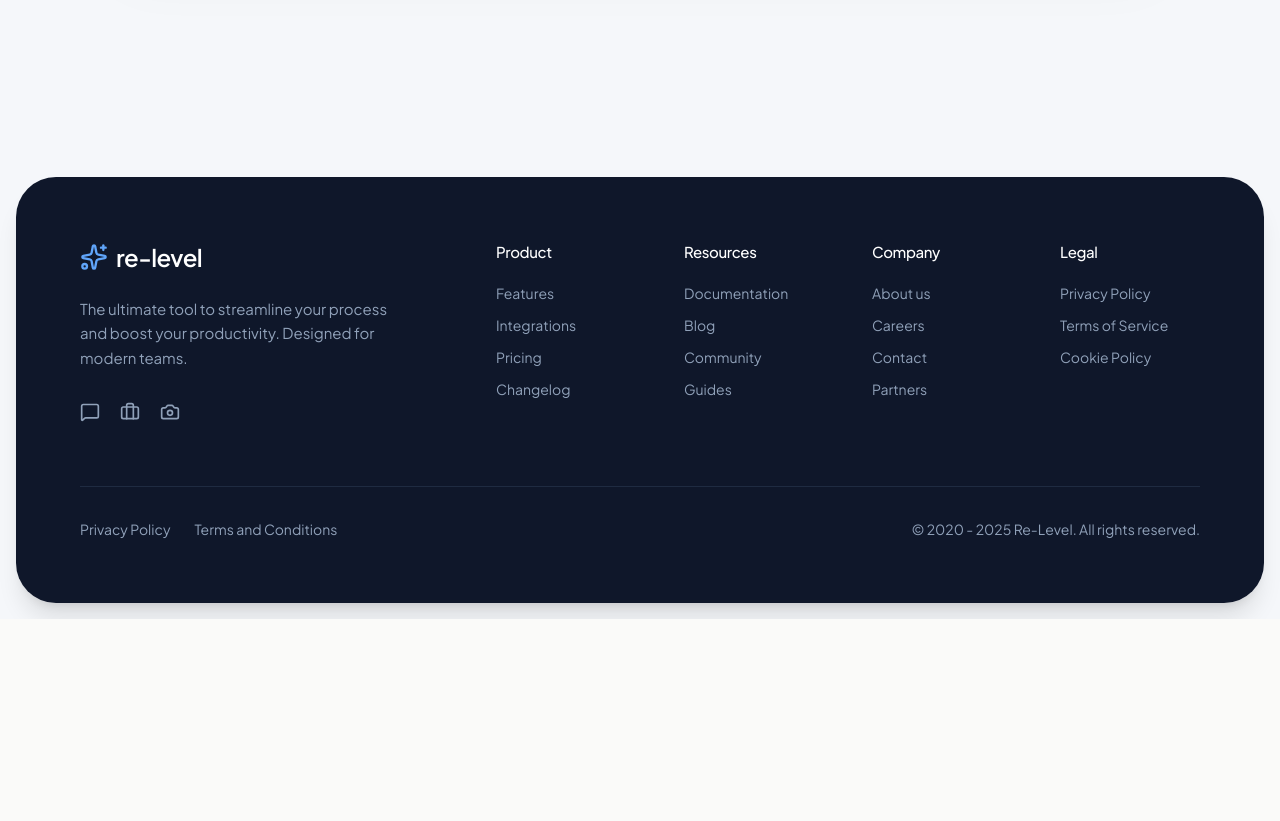
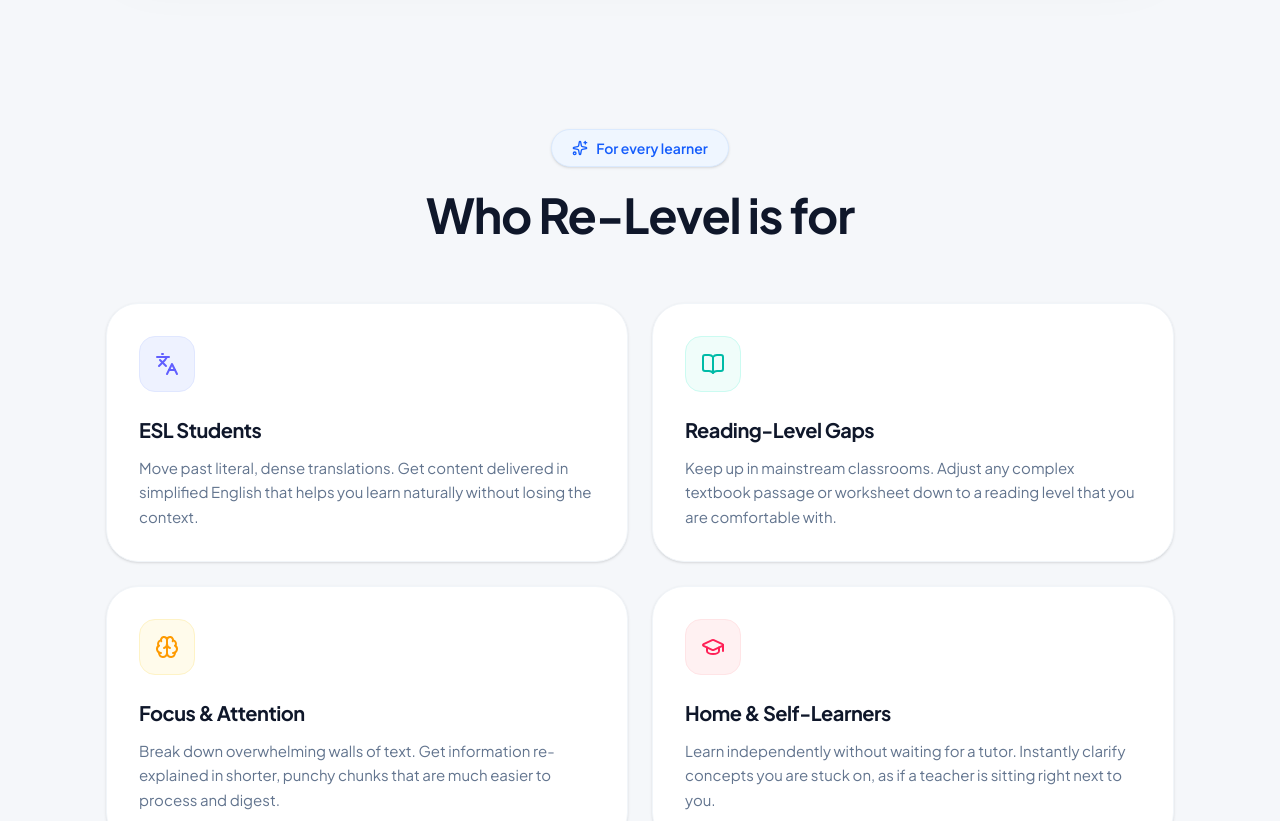
Before and after one commit to bhaveshpatil093/re-level, a React (Vite) app: page / in a window 1280 px wide. Shown: the part 1680-2501 px from the top of the page. Before the commit the page ends 2299 px from the top, so only its background shows below. Built offline with nearby package versions, Linux system fonts and the light colour scheme.

Commit message:
Add 'Who we help' section with grid layout

```diff
--- a/src/pages/Landing.jsx
+++ b/src/pages/Landing.jsx
@@ -1,5 +1,5 @@
 import { motion } from 'framer-motion'
-import { Sparkles, Languages, Volume2 } from 'lucide-react'
+import { Sparkles, Languages, Volume2, BookOpen, Brain, GraduationCap } from 'lucide-react'
 import { Link } from 'react-router-dom'
 import { Button } from '../components/ui/Button'
 import { GradientBlob } from '../components/ui/GradientBlob'
@@ -234,6 +234,74 @@
 
           </motion.div>
         </section>
+
+        {/* Who We Help Section */}
+        <section className="max-w-[1100px] mx-auto w-full px-4 pt-24 pb-32 relative z-10">
+          <div className="text-center mb-16">
+            <motion.div
+              initial={{ opacity: 0, y: 10 }}
+              whileInView={{ opacity: 1, y: 0 }}
+              viewport={{ once: true }}
+              className="inline-flex items-center justify-center bg-blue-50 text-blue-600 px-5 py-2 rounded-full font-semibold text-sm mb-6 border border-blue-100 shadow-sm"
+            >
+              <Sparkles className="w-4 h-4 mr-2" />
+              For every learner
+            </motion.div>
+            <motion.h2
+              initial={{ opacity: 0, y: 10 }}
+              whileInView={{ opacity: 1, y: 0 }}
+              viewport={{ once: true }}
+              transition={{ delay: 0.1 }}
+              className="text-4xl md:text-5xl font-bold text-navy mb-6 tracking-tight"
+            >
+              Who Re-Level is for
+            </motion.h2>
+          </div>
+
+          <div className="grid grid-cols-1 md:grid-cols-2 gap-6">
+            {[
+              {
+                title: 'ESL Students',
+                desc: 'Move past literal, dense translations. Get content delivered in simplified English that helps you learn naturally without losing the context.',
+                icon: <Languages className="w-6 h-6 text-indigo-500" />,
+                color: 'bg-indigo-50 border-indigo-100',
+              },
+              {
+                title: 'Reading-Level Gaps',
+                desc: 'Keep up in mainstream classrooms. Adjust any complex textbook passage or worksheet down to a reading level that you are comfortable with.',
+                icon: <BookOpen className="w-6 h-6 text-teal-500" />,
+                color: 'bg-teal-50 border-teal-100',
+              },
+              {
+                title: 'Focus & Attention',
+                desc: 'Break down overwhelming walls of text. Get information re-explained in shorter, punchy chunks that are much easier to process and digest.',
+                icon: <Brain className="w-6 h-6 text-amber-500" />,
+                color: 'bg-amber-50 border-amber-100',
+              },
+              {
+                title: 'Home & Self-Learners',
+                desc: 'Learn independently without waiting for a tutor. Instantly clarify concepts you are stuck on, as if a teacher is sitting right next to you.',
+                icon: <GraduationCap className="w-6 h-6 text-rose-500" />,
+                color: 'bg-rose-50 border-rose-100',
+              }
+            ].map((card, idx) => (
+              <motion.div
+                key={card.title}
+                initial={{ opacity: 0, y: 20 }}
+                whileInView={{ opacity: 1, y: 0 }}
+                viewport={{ once: true }}
+                transition={{ delay: 0.1 * idx, duration: 0.5 }}
+                className="bg-white p-8 rounded-[2rem] shadow-sm border border-slate-100 hover:shadow-md transition-shadow"
+              >
+                <div className={`w-14 h-14 rounded-2xl flex items-center justify-center mb-6 border ${card.color}`}>
+                  {card.icon}
+                </div>
+                <h3 className="text-xl font-bold text-navy mb-3">{card.title}</h3>
+                <p className="text-slate-500 leading-relaxed text-[15px]">{card.desc}</p>
+              </motion.div>
+            ))}
+          </div>
+        </section>
       </main>
 
       <Footer />
```
